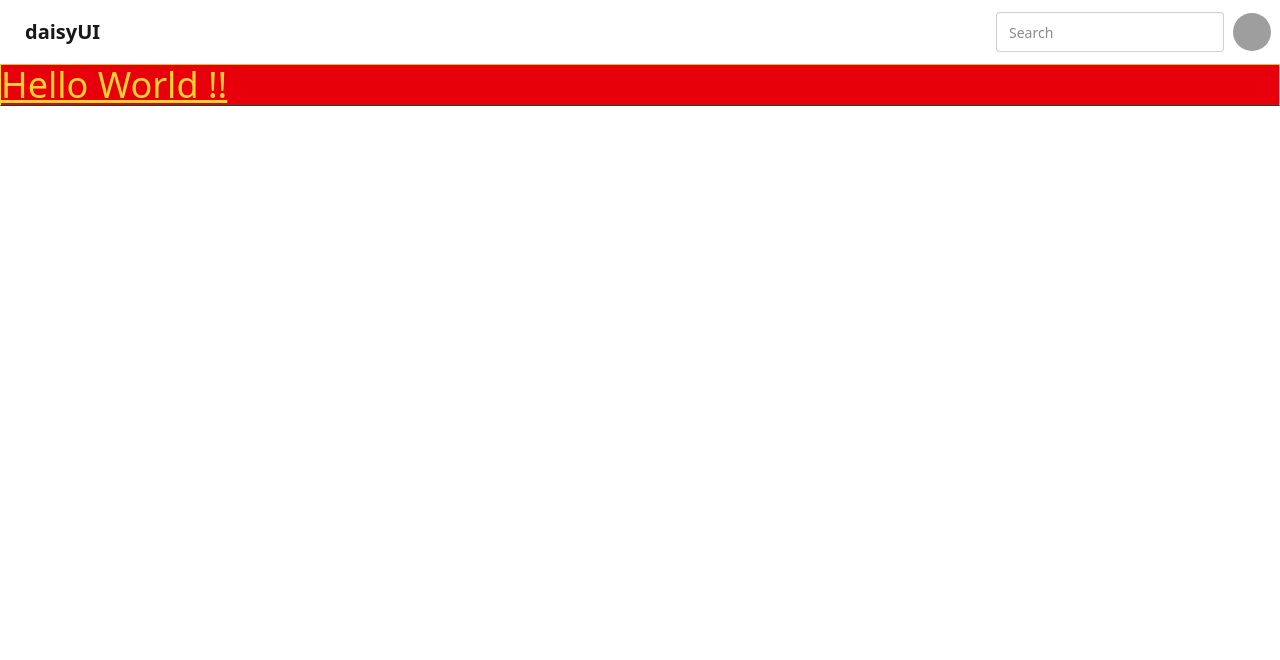
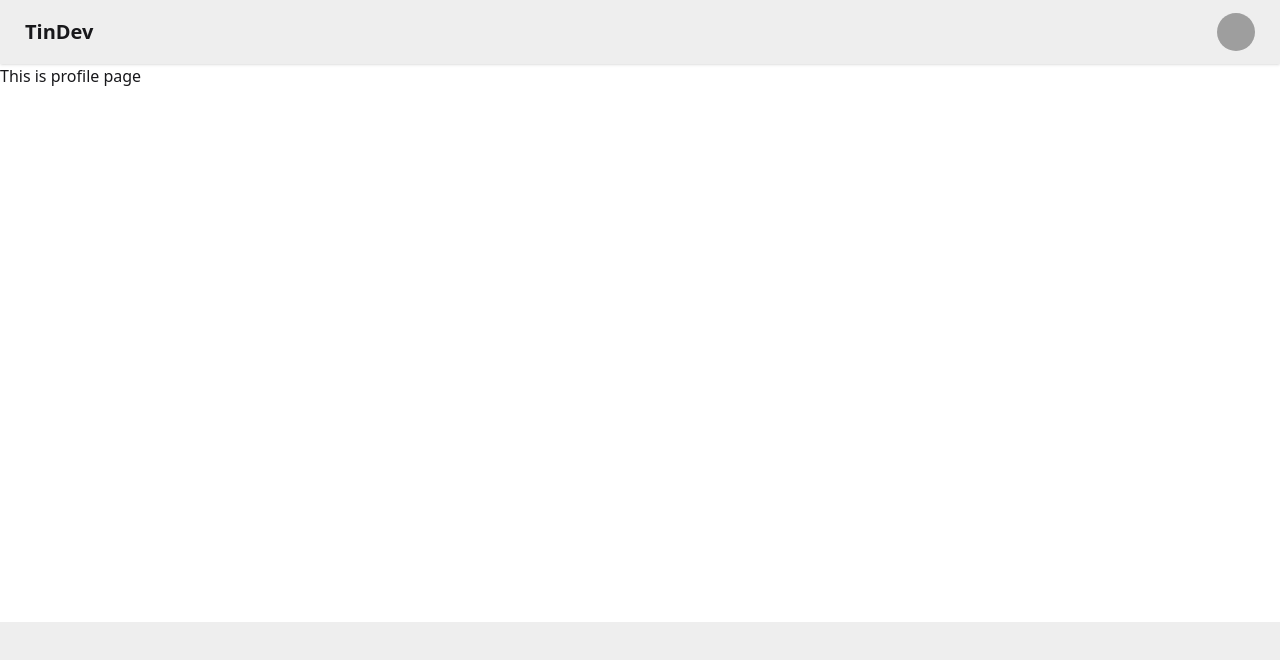
Before and after one commit to ameyg11/TINDEV-WEB, a React (Vite) app: page /profile in a window 1280 px wide. Shown: the top 660 px of the page. Built offline with nearby package versions, Linux system fonts and the light colour scheme; grey boxes are pictures that could not be loaded.

Commit message:
added the routes

```diff
--- a/package.json
+++ b/package.json
@@ -13,6 +13,7 @@
     "@tailwindcss/vite": "^4.1.13",
     "react": "^19.1.1",
     "react-dom": "^19.1.1",
+    "react-router-dom": "^7.9.1",
     "tailwindcss": "^4.1.13"
   },
   "devDependencies": {
--- a/src/App.jsx
+++ b/src/App.jsx
@@ -1,52 +1,28 @@
+import { BrowserRouter, Route, Routes } from "react-router-dom";
+import Navbar from "./Components/Navbar";
+import Body from "./Body";
+import Login from "./Login";
+import Profile from "./Profile";
+
 function App() {
   return (
     <>
-      <div className="navbar bg-base-100 shadow-sm">
-        <div className="flex-1">
-          <a className="btn btn-ghost text-xl">daisyUI</a>
-        </div>
-        <div className="flex gap-2">
-          <input
-            type="text"
-            placeholder="Search"
-            className="input input-bordered w-24 md:w-auto"
-          />
-          <div className="dropdown dropdown-end">
-            <div
-              tabIndex={0}
-              role="button"
-              className="btn btn-ghost btn-circle avatar"
-            >
-              <div className="w-10 rounded-full">
-                <img
-                  alt="Tailwind CSS Navbar component"
-                  src="https://img.daisyui.com/images/stock/photo-1534528741775-53994a69daeb.webp"
-                />
-              </div>
-            </div>
-            <ul
-              tabIndex={0}
-              className="menu menu-sm dropdown-content bg-base-100 rounded-box z-1 mt-3 w-52 p-2 shadow"
-            >
-              <li>
-                <a className="justify-between">
-                  Profile
-                  <span className="badge">New</span>
-                </a>
-              </li>
-              <li>
-                <a>Settings</a>
-              </li>
-              <li>
-                <a>Logout</a>
-              </li>
-            </ul>
-          </div>
-        </div>
-      </div>
+
+      <BrowserRouter basename="/">
+        <Routes>
+          <Route path="/" element={<Body/>}>
+            <Route path="/login" element={<Login/>}/>
+            <Route path="/profile" element={<Profile/>}/>
+          </Route>
+
+        </Routes>
+      </BrowserRouter>
+
+
+      {/* <Navbar />
       <h1 className="bg-red-600 text-amber-300 text-4xl underline border border-b-emerald-900">
         Hello World !!
-      </h1>
+      </h1> */}
     </>
   );
 }
--- /dev/null
+++ b/src/Body.jsx
@@ -0,0 +1,16 @@
+import React from 'react'
+import Navbar from './Components/Navbar'
+import { Outlet } from 'react-router-dom'
+import Footer from './Footer'
+
+const Body = () => {
+  return (
+    <>
+      <Navbar />
+        <Outlet />
+      <Footer />
+    </>
+  )
+}
+
+export default Body
--- /dev/null
+++ b/src/Components/Navbar.jsx
@@ -0,0 +1,47 @@
+import React from 'react'
+
+const Navbar = () => {
+  return (
+    <div>
+      <div className="navbar bg-base-300 shadow-sm">
+        <div className="flex-1">
+          <a className="btn btn-ghost text-xl">TinDev </a>
+        </div>
+        <h1>{name}</h1>
+          <div className="dropdown dropdown-end mr-4">
+            <div
+              tabIndex={0}
+              role="button"
+              className="btn btn-ghost btn-circle avatar"
+            >
+              <div className="w-10 rounded-full ">
+                <img
+                  alt="Tailwind CSS Navbar component"
+                  src="https://img.daisyui.com/images/stock/photo-1534528741775-53994a69daeb.webp"
+                />
+              </div>
+            </div>
+            <ul
+              tabIndex={0}
+              className="menu menu-sm dropdown-content bg-base-100 rounded-box z-1 mt-3 w-52 p-2 shadow"
+            >
+              <li>
+                <a className="justify-between">
+                  Profile
+                  <span className="badge">New</span>
+                </a>
+              </li>
+              <li>
+                <a>Settings</a>
+              </li>
+              <li>
+                <a>Logout</a>
+              </li>
+            </ul>
+          </div>
+      </div>
+    </div>
+  )
+}
+
+export default Navbar
--- /dev/null
+++ b/src/Footer.jsx
@@ -0,0 +1,68 @@
+import React from "react";
+
+const Footer = () => {
+  return (
+    <div>
+      <footer className="footer sm:footer-horizontal bg-base-300 text-neutral-content p-10 fixed bottom-0">
+        <aside>
+          <svg
+            width="50"
+            height="50"
+            viewBox="0 0 24 24"
+            xmlns="http://www.w3.org/2000/svg"
+            fillRule="evenodd"
+            clipRule="evenodd"
+            className="fill-current"
+          >
+            <path d="M22.672 15.226l-2.432.811.841 2.515c.33 1.019-.209 2.127-1.23 2.456-1.15.325-2.148-.321-2.463-1.226l-.84-2.518-5.013 1.677.84 2.517c.391 1.203-.434 2.542-1.831 2.542-.88 0-1.601-.564-1.86-1.314l-.842-2.516-2.431.809c-1.135.328-2.145-.317-2.463-1.229-.329-1.018.211-2.127 1.231-2.456l2.432-.809-1.621-4.823-2.432.808c-1.355.384-2.558-.59-2.558-1.839 0-.817.509-1.582 1.327-1.846l2.433-.809-.842-2.515c-.33-1.02.211-2.129 1.232-2.458 1.02-.329 2.13.209 2.461 1.229l.842 2.515 5.011-1.677-.839-2.517c-.403-1.238.484-2.553 1.843-2.553.819 0 1.585.509 1.85 1.326l.841 2.517 2.431-.81c1.02-.33 2.131.211 2.461 1.229.332 1.018-.21 2.126-1.23 2.456l-2.433.809 1.622 4.823 2.433-.809c1.242-.401 2.557.484 2.557 1.838 0 .819-.51 1.583-1.328 1.847m-8.992-6.428l-5.01 1.675 1.619 4.828 5.011-1.674-1.62-4.829z"></path>
+          </svg>
+          <p>
+            ACME Industries Ltd.
+            <br />
+            Providing reliable tech since 1992
+          </p>
+        </aside>
+        <nav>
+          <h6 className="footer-title">Social</h6>
+          <div className="grid grid-flow-col gap-4">
+            <a>
+              <svg
+                xmlns="http://www.w3.org/2000/svg"
+                width="24"
+                height="24"
+                viewBox="0 0 24 24"
+                className="fill-current"
+              >
+                <path d="M24 4.557c-.883.392-1.832.656-2.828.775 1.017-.609 1.798-1.574 2.165-2.724-.951.564-2.005.974-3.127 1.195-.897-.957-2.178-1.555-3.594-1.555-3.179 0-5.515 2.966-4.797 6.045-4.091-.205-7.719-2.165-10.148-5.144-1.29 2.213-.669 5.108 1.523 6.574-.806-.026-1.566-.247-2.229-.616-.054 2.281 1.581 4.415 3.949 4.89-.693.188-1.452.232-2.224.084.626 1.956 2.444 3.379 4.6 3.419-2.07 1.623-4.678 2.348-7.29 2.04 2.179 1.397 4.768 2.212 7.548 2.212 9.142 0 14.307-7.721 13.995-14.646.962-.695 1.797-1.562 2.457-2.549z"></path>
+              </svg>
+            </a>
+            <a>
+              <svg
+                xmlns="http://www.w3.org/2000/svg"
+                width="24"
+                height="24"
+                viewBox="0 0 24 24"
+                className="fill-current"
+              >
+                <path d="M19.615 3.184c-3.604-.246-11.631-.245-15.23 0-3.897.266-4.356 2.62-4.385 8.816.029 6.185.484 8.549 4.385 8.816 3.6.245 11.626.246 15.23 0 3.897-.266 4.356-2.62 4.385-8.816-.029-6.185-.484-8.549-4.385-8.816zm-10.615 12.816v-8l8 3.993-8 4.007z"></path>
+              </svg>
+            </a>
+            <a>
+              <svg
+                xmlns="http://www.w3.org/2000/svg"
+                width="24"
+                height="24"
+                viewBox="0 0 24 24"
+                className="fill-current"
+              >
+                <path d="M9 8h-3v4h3v12h5v-12h3.642l.358-4h-4v-1.667c0-.955.192-1.333 1.115-1.333h2.885v-5h-3.808c-3.596 0-5.192 1.583-5.192 4.615v3.385z"></path>
+              </svg>
+            </a>
+          </div>
+        </nav>
+      </footer>
+    </div>
+  );
+};
+
+export default Footer;
--- /dev/null
+++ b/src/Login.jsx
@@ -0,0 +1,11 @@
+import React from 'react'
+
+const Login = () => {
+  return (
+    <div>
+      This is login page
+    </div>
+  )
+}
+
+export default Login
--- /dev/null
+++ b/src/Profile.jsx
@@ -0,0 +1,11 @@
+import React from 'react'
+
+const Profile = () => {
+  return (
+    <div>
+      This is profile page
+    </div>
+  )
+}
+
+export default Profile
```
Also changed, not shown: 1 other file (tests, documents, lock files or other folders).
